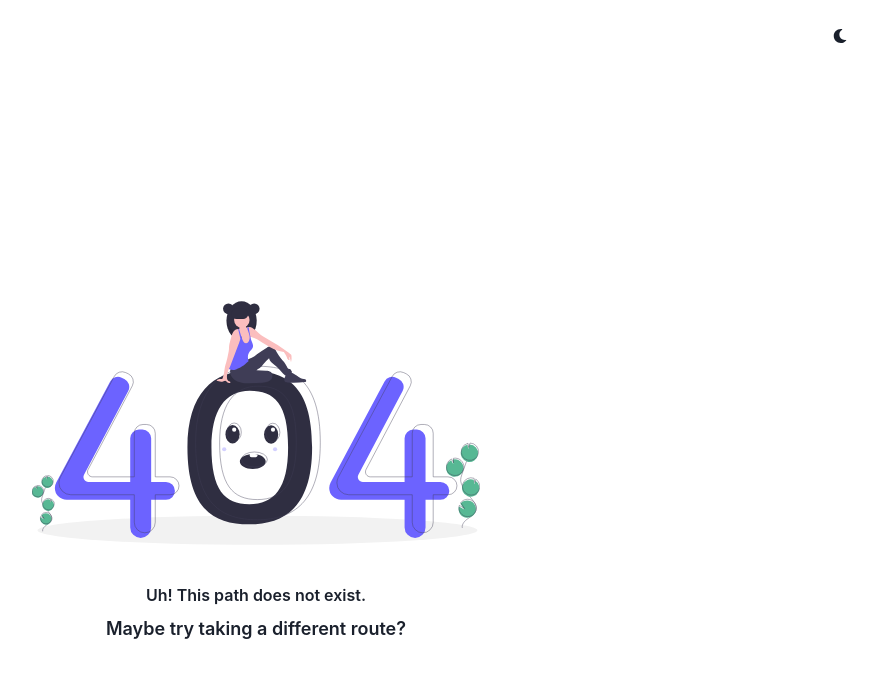
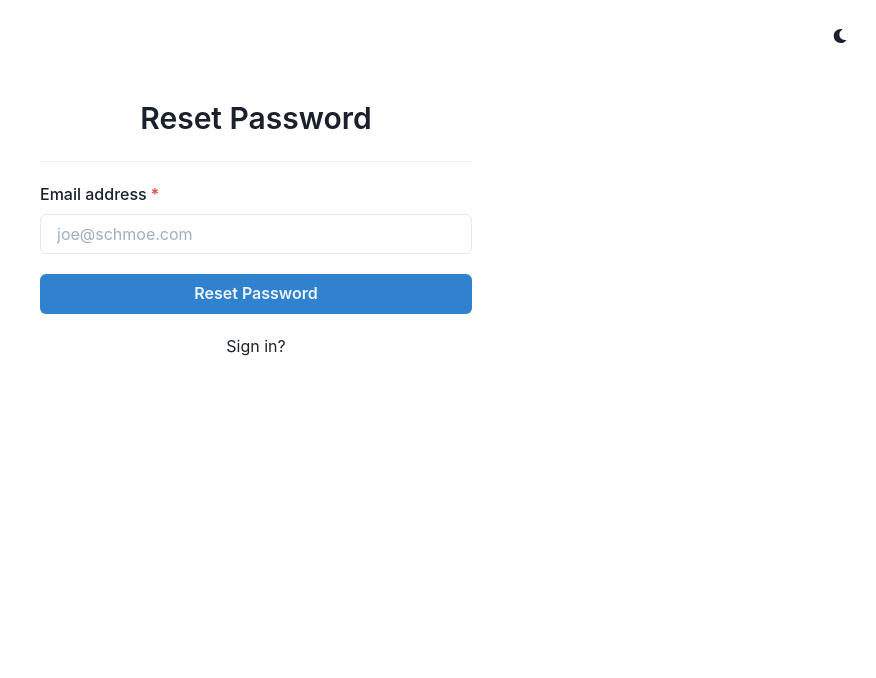
Before and after one commit to VivekAlhat/Mixr, a React (Create React App) app: page /reset in a window 1280 px wide. Shown: the top 678 px of the page, without its empty margins (384-1260 px from the left). Built offline with nearby package versions, Linux system fonts and the light colour scheme; no server answers.

Commit message:
Implement Password Reset Functionality

```diff
--- a/src/App.js
+++ b/src/App.js
@@ -6,6 +6,7 @@ import Signup from "./pages/Signup";
 import Signin from "./pages/Signin";
 import Profile from "./pages/Profile";
 import Dashboard from "./pages/Dashboard";
+import PasswordReset from "./pages/PasswordReset";
 import { Switch, Route } from "react-router-dom";
 import { AnimatePresence } from "framer-motion";
 import { useLocation } from "react-router-dom";
@@ -23,6 +24,7 @@ function App() {
           <Route path="/signin" component={Signin} />
           <Route path="/profile" component={Profile} />
           <Route path="/dashboard" component={Dashboard} />
+          <Route path="/reset" component={PasswordReset} />
           <Route path="*" component={Error} />
         </Switch>
       </AnimatePresence>
--- a/src/firebase/auth.js
+++ b/src/firebase/auth.js
@@ -15,3 +15,7 @@ export const signIn = async ({ email, password }) => {
 export const signOut = async () => {
   return await auth.signOut();
 };
+
+export const passwordReset = async (email) => {
+  return await auth.sendPasswordResetEmail(email);
+};
--- /dev/null
+++ b/src/pages/PasswordReset.jsx
@@ -0,0 +1,106 @@
+import { useState } from "react";
+import { motion } from "framer-motion";
+import { useHistory, Link as RouteLink } from "react-router-dom";
+import {
+  Center,
+  VStack,
+  Text,
+  Input,
+  Button,
+  Divider,
+  Link,
+  FormControl,
+  FormLabel,
+  useMediaQuery,
+  useToast,
+} from "@chakra-ui/react";
+import { passwordReset } from "../firebase/auth";
+
+const PasswordReset = () => {
+  const toast = useToast();
+  const history = useHistory();
+  const [loading, setLoading] = useState(false);
+  const [email, setEmail] = useState("");
+  const [notSmallerScreen] = useMediaQuery("(min-width:600px)");
+
+  const handleChange = (e) => {
+    setEmail(e.target.value);
+  };
+
+  const handleClick = async (e) => {
+    try {
+      e.preventDefault();
+      setLoading(true);
+      await passwordReset(email);
+      toast({
+        title: "Check your email for password reset link",
+        status: "success",
+        isClosable: true,
+        position: "top-right",
+      });
+      history.push("/signin");
+    } catch (err) {
+      toast({
+        title: err.message,
+        status: "error",
+        isClosable: true,
+        position: "top-right",
+      });
+    } finally {
+      setLoading(false);
+      setEmail("");
+    }
+  };
+
+  return (
+    <motion.div
+      style={{ width: "100%" }}
+      initial={{ y: "200vw" }}
+      animate={{ y: 0 }}
+      exit={{ y: "200vw" }}
+      transition={{ type: "spring", duration: 1, bounce: "0.2" }}
+    >
+      <Center mt="1" mb="5">
+        <VStack w="lg" spacing="5" p={notSmallerScreen ? "10" : "5"}>
+          <Text
+            textTransform="capitalize"
+            fontSize={notSmallerScreen ? "3xl" : "xl"}
+            fontWeight="semibold"
+          >
+            Reset password
+          </Text>
+          <Divider />
+          <FormControl id="email" isRequired>
+            <FormLabel>Email address</FormLabel>
+            <Input
+              name="email"
+              type="email"
+              autoComplete="off"
+              placeholder="joe@schmoe.com"
+              value={email}
+              onChange={handleChange}
+            />
+          </FormControl>
+          <Button
+            bgColor="blue.500"
+            color="whiteAlpha.900"
+            w="100%"
+            alignSelf="flex-start"
+            type="submit"
+            _hover={{ bg: "blue.600", color: "whiteAlpha" }}
+            isLoading={loading ? true : false}
+            loadingText="Sending Password Reset Link"
+            onClick={handleClick}
+          >
+            Reset Password
+          </Button>
+          <Link to="/signin" as={RouteLink}>
+            Sign in?
+          </Link>
+        </VStack>
+      </Center>
+    </motion.div>
+  );
+};
+
+export default PasswordReset;
--- a/src/pages/Signin.jsx
+++ b/src/pages/Signin.jsx
@@ -117,6 +117,9 @@ const Signin = () => {
               </InputRightElement>
             </InputGroup>
           </FormControl>
+          <Link to="/reset" as={RouteLink} alignSelf="flex-start">
+            Forgot Password?
+          </Link>
           <Button
             bgColor="blue.500"
             color="whiteAlpha.900"
```
